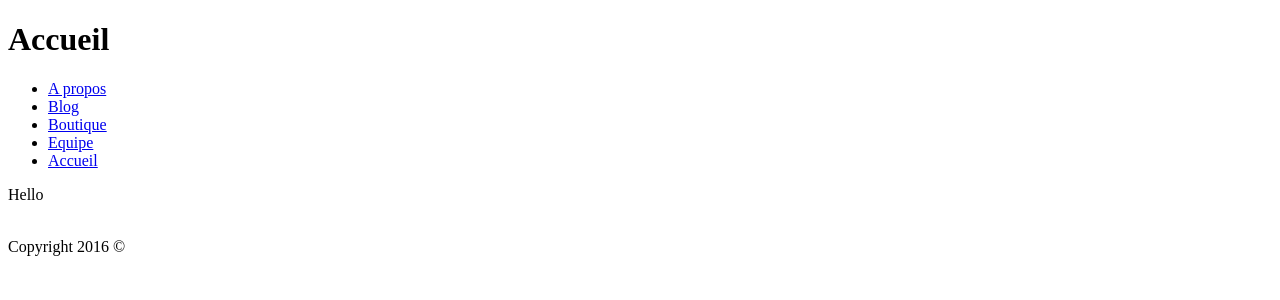
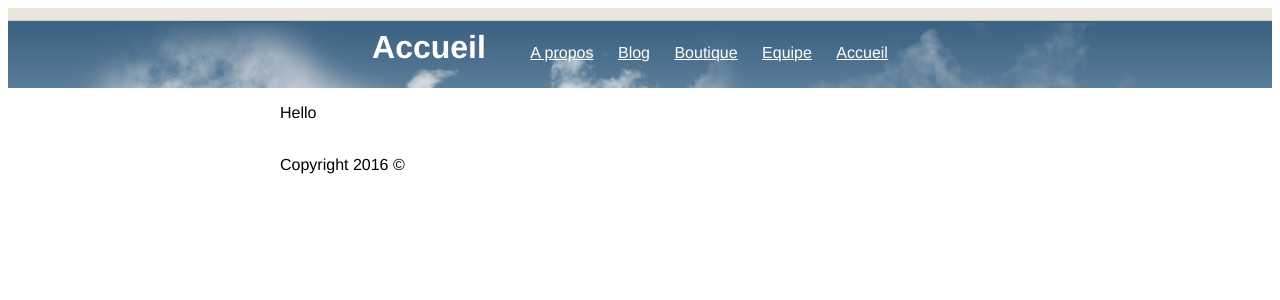
Before and after one commit to JohanJB/Flatfile-1, a Jekyll site: the page built from index.md, in a window 1280 px wide. Shown: the top 300 px of the page. Built offline with Jekyll 4.4.1, drawn with Linux system fonts in a browser that asks for light colours.

Commit message:
Update head.html

```diff
--- a/_includes/head.html
+++ b/_includes/head.html
@@ -1,5 +1,5 @@
 <head>
         <title>{{page.title}}|{{site.title}}</title>
         <meta charset="utf-8"/>
-        <link rel="stylesheet" href="{{site.url}}/Flatfile/assets/css/style.css"/>
+        <link rel="stylesheet" href="{{site.url}}/assets/css/style.css"/>
 </head>
```
